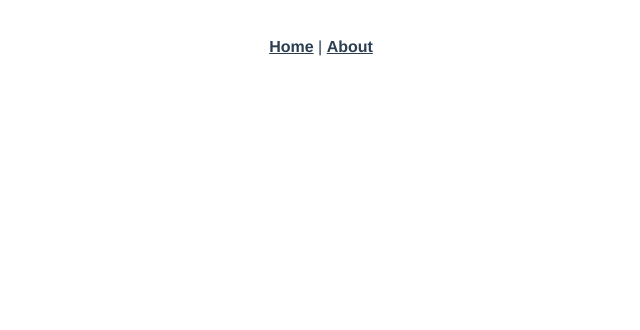
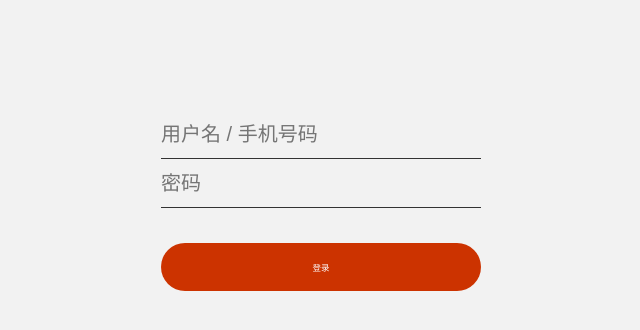
Before and after one commit to getalucky/news, a Vue app: page /login in a window 1280 px wide. Shown: the top 330 px of the page, without its empty margins (319-959 px from the left). Built offline with nearby package versions, Linux system fonts and the light colour scheme; a small style sheet from the web is missing.

Commit message:
完成登陆页面的样式

```diff
--- a/src/App.vue
+++ b/src/App.vue
@@ -1,32 +1,71 @@
 <template>
   <div id="app">
-    <div id="nav">
-      <router-link to="/">Home</router-link> |
-      <router-link to="/about">About</router-link>
-    </div>
-    <router-view/>
+    <router-view></router-view>
   </div>
 </template>
 
 <style lang="less">
-#app {
-  font-family: Avenir, Helvetica, Arial, sans-serif;
-  -webkit-font-smoothing: antialiased;
-  -moz-osx-font-smoothing: grayscale;
-  text-align: center;
-  color: #2c3e50;
+* {
+  margin: 0;
+  padding: 0;
 }
 
-#nav {
-  padding: 30px;
+ul {
+  list-style: none;
+}
+a {
+  text-decoration: none;
+  color: inherit;
+}
+i {
+  text-decoration: none;
+}
+img {
+  vertical-align: bottom;
+}
+input,
+button {
+  border: 0;
+}
+input:focus,
+button:focus {
+  outline: none;
+}
 
-  a {
-    font-weight: bold;
-    color: #2c3e50;
-
-    &.router-link-exact-active {
-      color: #42b983;
-    }
+// 适配屏幕大小：320 ———— 799
+@media screen and(min-width: 320px) and(max-width: 359px) {
+  html {
+    font-size: 12.8px;
+  }
+}
+@media screen and(min-width: 360px) and(max-width: 374px) {
+  html {
+    font-size: 14.4px;
+  }
+}
+@media screen and(min-width: 375px) and(max-width: 385px) {
+  html {
+    font-size: 15px;
+  }
+}
+@media screen and(min-width: 386px) and(max-width: 392px) {
+  html {
+    font-size: 15.44px;
+  }
+}
+@media screen and(min-width: 393px) and(max-width: 400px) {
+  html {
+    font-size: 16px;
+  }
+}
+@media screen and(min-width: 401px) and(max-width: 414px) {
+  html {
+    font-size: 16.48px;
+  }
+}
+@media screen and(min-width: 750px) and(max-width: 799px) {
+  html {
+    font-size: 30.72px;
   }
 }
 </style>
--- a/src/components/HelloWorld.vue
+++ /dev/null
@@ -1,58 +0,0 @@
-<template>
-  <div class="hello">
-    <h1>{{ msg }}</h1>
-    <p>
-      For a guide and recipes on how to configure / customize this project,<br>
-      check out the
-      <a href="https://cli.vuejs.org" target="_blank" rel="noopener">vue-cli documentation</a>.
-    </p>
-    <h3>Installed CLI Plugins</h3>
-    <ul>
-      <li><a href="https://github.com/vuejs/vue-cli/tree/dev/packages/%40vue/cli-plugin-babel" target="_blank" rel="noopener">babel</a></li>
-      <li><a href="https://github.com/vuejs/vue-cli/tree/dev/packages/%40vue/cli-plugin-router" target="_blank" rel="noopener">router</a></li>
-    </ul>
-    <h3>Essential Links</h3>
-    <ul>
-      <li><a href="https://vuejs.org" target="_blank" rel="noopener">Core Docs</a></li>
-      <li><a href="https://forum.vuejs.org" target="_blank" rel="noopener">Forum</a></li>
-      <li><a href="https://chat.vuejs.org" target="_blank" rel="noopener">Community Chat</a></li>
-      <li><a href="https://twitter.com/vuejs" target="_blank" rel="noopener">Twitter</a></li>
-      <li><a href="https://news.vuejs.org" target="_blank" rel="noopener">News</a></li>
-    </ul>
-    <h3>Ecosystem</h3>
-    <ul>
-      <li><a href="https://router.vuejs.org" target="_blank" rel="noopener">vue-router</a></li>
-      <li><a href="https://vuex.vuejs.org" target="_blank" rel="noopener">vuex</a></li>
-      <li><a href="https://github.com/vuejs/vue-devtools#vue-devtools" target="_blank" rel="noopener">vue-devtools</a></li>
-      <li><a href="https://vue-loader.vuejs.org" target="_blank" rel="noopener">vue-loader</a></li>
-      <li><a href="https://github.com/vuejs/awesome-vue" target="_blank" rel="noopener">awesome-vue</a></li>
-    </ul>
-  </div>
-</template>
-
-<script>
-export default {
-  name: 'HelloWorld',
-  props: {
-    msg: String
-  }
-}
-</script>
-
-<!-- Add "scoped" attribute to limit CSS to this component only -->
-<style scoped lang="less">
-h3 {
-  margin: 40px 0 0;
-}
-ul {
-  list-style-type: none;
-  padding: 0;
-}
-li {
-  display: inline-block;
-  margin: 0 10px;
-}
-a {
-  color: #42b983;
-}
-</style>
--- a/src/router/index.js
+++ b/src/router/index.js
@@ -1,24 +1,12 @@
 import Vue from 'vue'
 import VueRouter from 'vue-router'
-import Home from '../views/Home.vue'
 
 Vue.use(VueRouter)
 
-const routes = [
-  {
-    path: '/',
-    name: 'Home',
-    component: Home
-  },
-  {
-    path: '/about',
-    name: 'About',
-    // route level code-splitting
-    // this generates a separate chunk (about.[hash].js) for this route
-    // which is lazy-loaded when the route is visited.
-    component: () => import(/* webpackChunkName: "about" */ '../views/About.vue')
-  }
-]
+const routes = [{
+  path: '/login',
+  component: () => import('@/views/Login')
+}]
 
 const router = new VueRouter({
   mode: 'history',
--- a/src/views/About.vue
+++ /dev/null
@@ -1,5 +0,0 @@
-<template>
-  <div class="about">
-    <h1>This is an about page</h1>
-  </div>
-</template>
--- a/src/views/Home.vue
+++ /dev/null
@@ -1,18 +0,0 @@
-<template>
-  <div class="home">
-    <img alt="Vue logo" src="../assets/logo.png">
-    <HelloWorld msg="Welcome to Your Vue.js App"/>
-  </div>
-</template>
-
-<script>
-// @ is an alias to /src
-import HelloWorld from '@/components/HelloWorld.vue'
-
-export default {
-  name: 'Home',
-  components: {
-    HelloWorld
-  }
-}
-</script>
--- /dev/null
+++ b/src/views/Login.vue
@@ -0,0 +1,64 @@
+<template>
+  <div class="w">
+    <i class="logo iconfont iconnew"></i>
+    <div class="login">
+      <input type="text" placeholder="用户名 / 手机号码" />
+      <input type="password" placeholder="密码" />
+      <button>登录</button>
+    </div>
+    <i class="iconfont iconicon-test frok"></i>
+  </div>
+</template>
+
+<script>
+export default {};
+</script>
+
+<style lang='less'>
+@import url("//at.alicdn.com/t/font_1426139_jm7n2373nlh.css");
+.w {
+  width: 22.5rem;
+  margin: auto;
+  // background: blue;
+}
+body {
+  background: #f2f2f2;
+}
+.logo {
+  display: flex;
+  justify-content: center;
+  margin-top: 3.75rem;
+  font-size: 6rem;
+  color: #d81e06;
+}
+
+.login {
+  display: flex;
+  // margin-top: 5.866667rem;
+  flex-direction: column;
+  margin-top: 3.125rem;
+  align-items: center;
+  button {
+    margin-top: 2.1875rem;
+    width: 20rem;
+    height: 3rem;
+    border-radius: 1.5rem;
+    background: #cc3300;
+    font-size: 0.533333rem;
+    color: #fff;
+  }
+  input {
+    background: inherit;
+    width: 20rem;
+    height: 3rem;
+    font-size: 1.25rem;
+    border-bottom: 1px solid #333;
+  }
+}
+.frok {
+  position: fixed;
+  top: 1.5rem;
+  left: 1.5rem;
+  font-size: 0.9375rem;
+}
+</style>
```
Also changed, not shown: src/main.js (line endings or trailing spaces).
